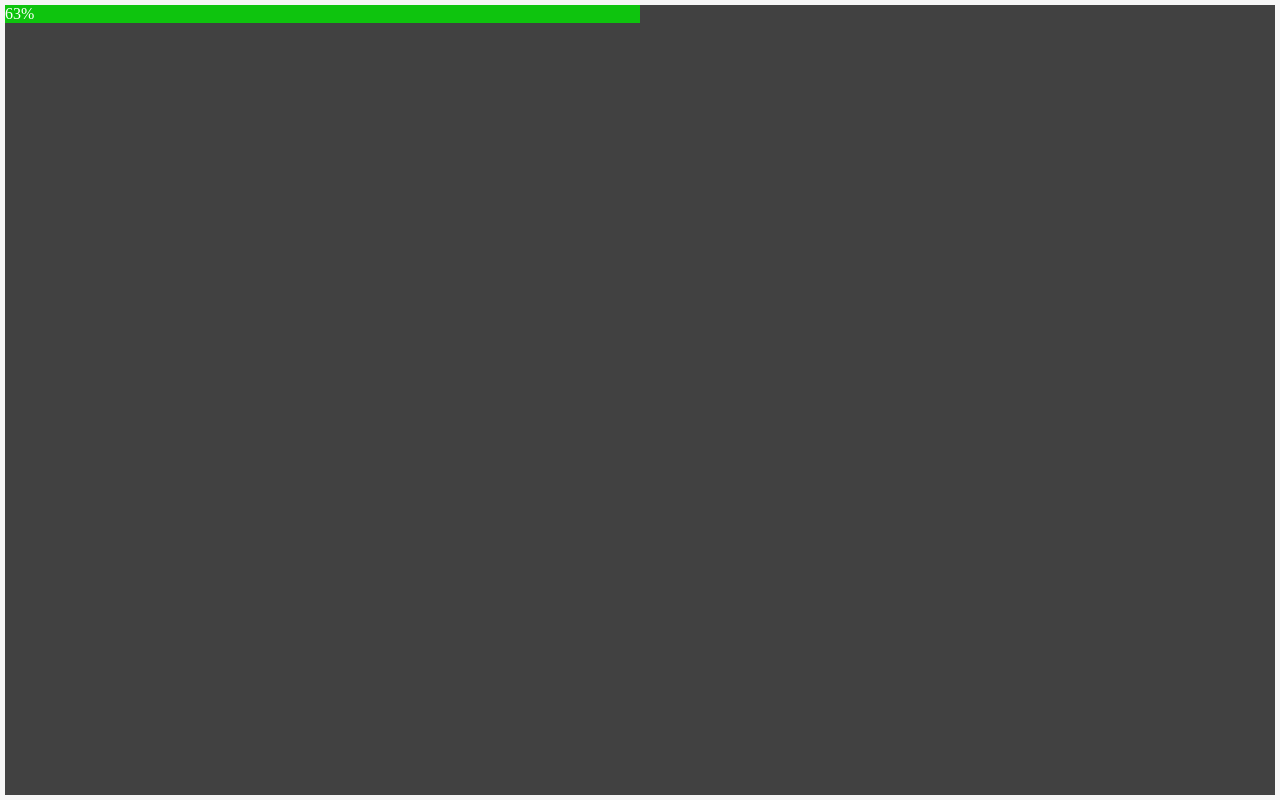
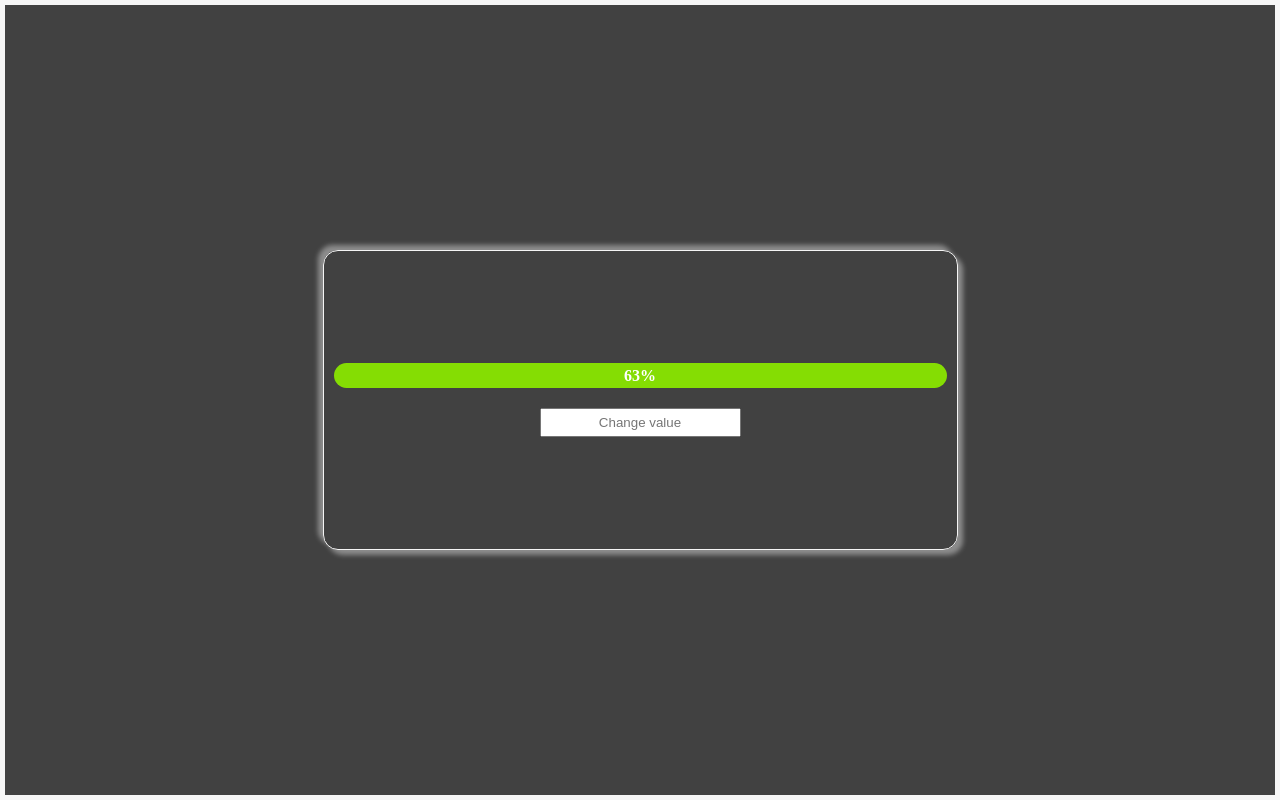
Before and after one commit to Prasanta-Dutta/JS-Mini-Projects, a plain HTML site: page Progress-Bar/index.html in a window 1280 px wide. Drawn offline with Linux system fonts and the light colour scheme.

Commit message:
Progress-Bar design complete

```diff
--- a/Progress-Bar/index.css
+++ b/Progress-Bar/index.css
@@ -13,15 +13,40 @@
     height: 100vh;
     width: 100vw;
     border: 5px solid rgb(245, 245, 245);
+    display: flex;
+    justify-content: center;
+    align-items: center;
 }
 
 .progress-bar-container{
-    height: 500px;
+    height: 300px;
     width: 50%;
     margin: 0;
+    padding: 10px 10px;
+    border: 1px solid rgb(245, 245, 245);
+    border-radius: 15px;
+    display: flex;
+    flex-direction: column;
+    justify-content: center;
+    align-items: center;
+    box-shadow: 5px 5px 5px rgba(255, 255, 255, 0.4), -5px -5px 5px rgba(255, 255, 255, 0.4);
 }
 
 .progress-bar{
     margin: 0;
-    background-color: rgb(14, 196, 14);
+    height: 25px;
+    width: 100%;
+    background-color: rgb(133, 221, 3);
+    border-radius: 20px;
+    display: flex;
+    justify-content: center;
+    align-items: center;
+    font-weight: 600;
+    margin-bottom: 20px;
 }
+
+.progress-value{
+    padding: 5px 10px;
+    text-align: center;
+    outline: none
+}
--- a/Progress-Bar/index.html
+++ b/Progress-Bar/index.html
@@ -9,10 +9,13 @@
 <body class="dark-mode">
     <div class="main-container">
         <div class="progress-bar-container">
-            <div class="progress-bar">
+            <div class="progress-bar" id="progress-bar">
                 63%
             </div>
+            <input type="text" class="progress-value" id="progress-value" placeholder="Change value">
         </div>
     </div>
+
+    <script src="./index.js"></script>
 </body>
 </html>
--- a/Progress-Bar/index.js
+++ b/Progress-Bar/index.js
@@ -0,0 +1,17 @@
+const progressValue = document.getElementById('progress-value');
+const progressBar = document.getElementById('progress-bar');
+
+// console.log(progressValue)
+
+progressValue.addEventListener("keypress", (e) => {
+    // e.preventDefault();
+    if(e.keyCode === 13){
+        const progressPercentage = parseFloat(progressValue.value.trim());
+        console.log(progressPercentage, typeof progressPercentage);
+
+        if(progressPercentage === null || progressPercentage === '' || isNaN(progressPercentage)){
+            progressValue.innerHTML = "Enter valid Value";
+            console.log("hi")
+        }
+    }
+});
```
